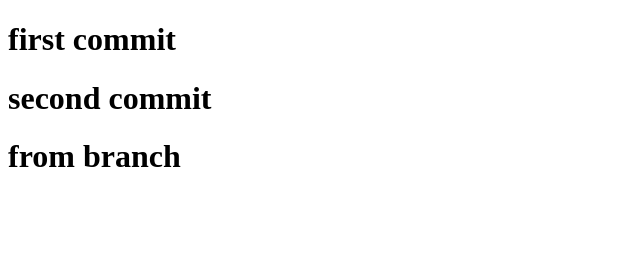
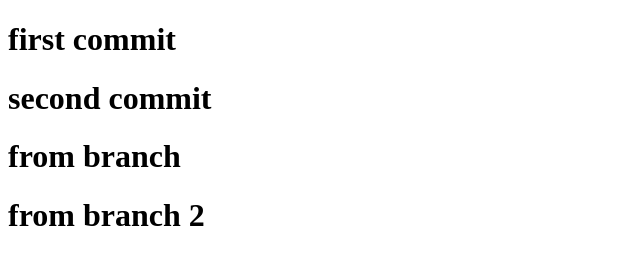
Before and after one commit to BasheerX/test, a plain HTML site: page index.html in a window 1280 px wide. Shown: the whole page, without its empty margins (0-640 px from the left). Drawn offline with Linux system fonts and the light colour scheme.

Commit message:
add from branch

```diff
--- a/index.html
+++ b/index.html
@@ -9,5 +9,6 @@
     <h1>first commit</h1>
     <h1>second commit</h1>
     <h1>from branch</h1>
+    <h1>from branch 2</h1>
 </body>
 </html>
```
